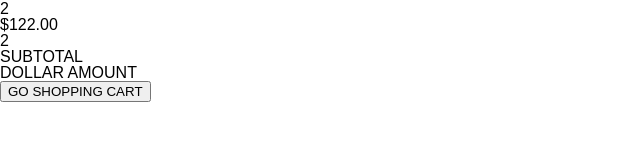
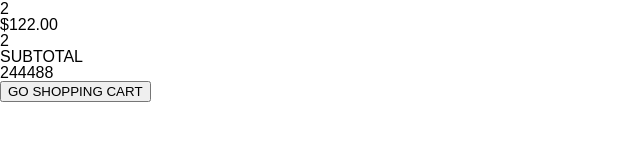
Before and after one commit to danieljoonkimm/Yippido, a React app in the folder client/: page /login in a window 1280 px wide. Shown: the part 197-338 px from the top of the page, without its empty margins (0-640 px from the left). Built offline with nearby package versions, Linux system fonts and the light colour scheme; the HTML template or start-up script is replaced by a standard one.

Commit message:
[edit] need to add up subtotal

```diff
--- a/client/src/components/ShoppingCart/index.jsx
+++ b/client/src/components/ShoppingCart/index.jsx
@@ -45,7 +45,8 @@ class ShoppingCart extends Component {
           }
         ]
       },
-      totalProducts: 0
+      totalProducts: 0,
+      subTotal: 0
     };
   }
 
@@ -59,9 +60,14 @@ class ShoppingCart extends Component {
 
   componentWillMount() {
     let dataProducts = this.state.data.products.length;
+    let entireTotal = 0;
+    let subTotalProducts = this.state.data.products.map(data => {
+      return entireTotal += data.total_raw;
+    });
     this.setState({
+      subTotal: subTotalProducts,
       totalProducts: dataProducts
-    })
+    });
   }
 
   render() {
@@ -98,15 +104,13 @@ class ShoppingCart extends Component {
           <div className="col-xs-12 col-sm-12 col-md-12">
             <div className="row">
               <div className="col-xs-4 col-sm-4 col-md-4">
-            {this.state.totalProducts}
+                {this.state.totalProducts}
               </div>
 
-              <div className="col-xs-4 col-sm-4 col-md-4">
-                SUBTOTAL
-              </div>
+              <div className="col-xs-4 col-sm-4 col-md-4">SUBTOTAL</div>
 
               <div className="col-xs-4 col-sm-4 col-md-4">
-              DOLLAR AMOUNT
+                {this.state.subTotal}
               </div>
             </div>
           </div>
@@ -114,7 +118,6 @@ class ShoppingCart extends Component {
           <div className="col-xs-12 col-sm-12 col-md-4">
             <button>GO SHOPPING CART</button>
           </div>
-
         </div>
       </div>
     );
```
Also changed, not shown: client/public/dist/bundle.js.
